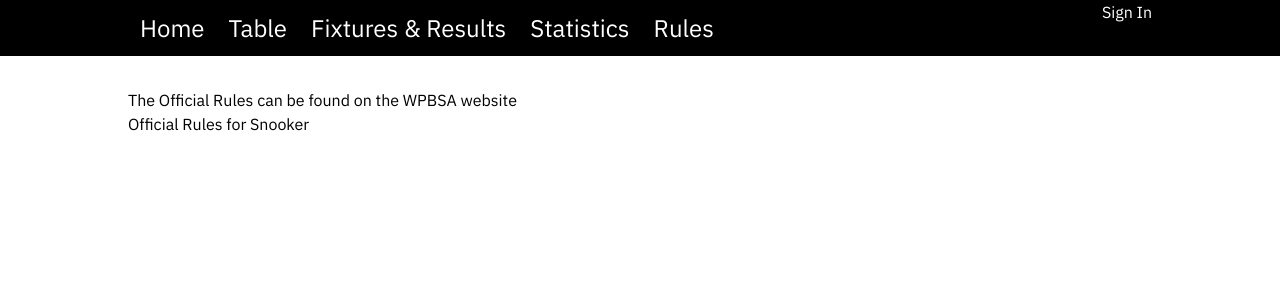
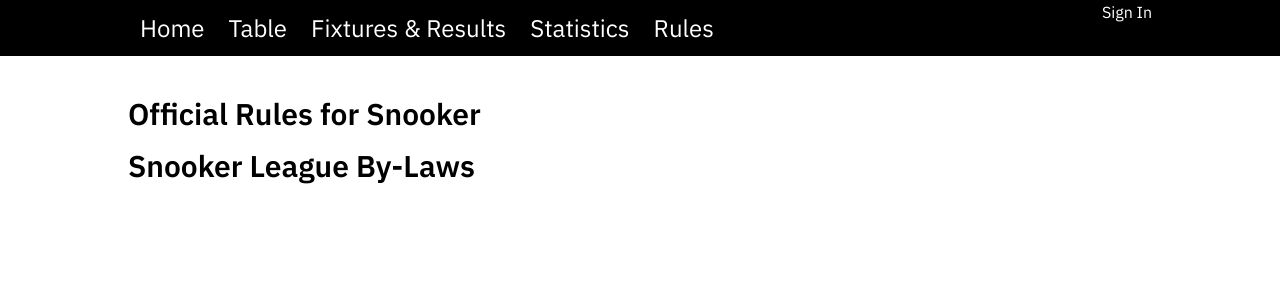
Before and after one commit to jensadria/snooker-league, a Next.js app: page /rules in a window 1280 px wide. Shown: the top 300 px of the page. Built offline with nearby package versions, Linux system fonts and the light colour scheme; no server answers.

Commit message:
Added temporary banner image, Added rules and By-Laws

```diff
--- a/components/main/MainPage.tsx
+++ b/components/main/MainPage.tsx
@@ -1,5 +1,6 @@
 import { NextPage } from "next";
 import MainPageLink from "./MainPageLink";
+import Image from "next/image";
 
 const MainPage: NextPage = () => {
   const links = [
@@ -10,7 +11,7 @@ const MainPage: NextPage = () => {
   ];
   return (
     <div>
-      <h1 className='text-6xl font-bold mb-8 text-green-700'>Pot Black Snooker League</h1>
+      <h1 className='text-6xl font-bold mb-8 text-white'>Pot Black Snooker League</h1>
       <div className='align-center flex flex-col'>
         {links.map((link, index) => {
           return <MainPageLink link={link} key={index} />;
--- a/components/main/MainPageLink.tsx
+++ b/components/main/MainPageLink.tsx
@@ -8,7 +8,7 @@ interface MainPageLinkProps {
 const MainPageLink: NextPage<MainPageLinkProps> = ({ link }) => {
   return (
     <Link href={link.link}>
-      <a className='font-semibold text-4xl py-2 hover:underline hover:decoration-green-700 w-fit'>
+      <a className='font-semibold text-4xl text-white py-2 hover:underline hover:decoration-green-500 w-fit'>
         {link.title}
       </a>
     </Link>
--- a/pages/index.tsx
+++ b/pages/index.tsx
@@ -9,16 +9,24 @@ const Home: NextPage = () => {
   const { data: session, status } = useSession();
 
   return (
-    <div className='w-4/5 mx-auto mt-8'>
+    <>
       <Head>
         <title>Snooker League</title>
         <meta name='description' content='Pot Black Snooker League' />
         <link rel='icon' href='/favicon.ico' />
       </Head>
-      <MainPage />
-
-      <footer className='text-3xl'></footer>
-    </div>
+      <div className='h-screen'>
+        <div
+          className='bg-fixed bg-cover bg-no-repeat h-4/5 bg-top bg-gradient-to-tr'
+          style={{ backgroundImage: "url('./snookerheader.jpg')" }}
+        >
+          <div className='w-4/5 mx-auto pt-8'>
+            <MainPage />
+          </div>
+        </div>
+        <footer className='text-3xl'></footer>
+      </div>
+    </>
   );
 };
 
--- a/pages/rules/index.tsx
+++ b/pages/rules/index.tsx
@@ -6,10 +6,18 @@ interface LeagueTableProps {
 
 const LeagueTable: NextPage<LeagueTableProps> = () => {
   return (
-    <div className='w-4/5 mx-auto mt-8'>
-      <div>The Official Rules can be found on the WPBSA website</div>
-      <a href='https://wpbsa.com/rules/' className='hover:underline hover:decoration-green-500'>
+    <div className='w-4/5 mx-auto mt-8 flex flex-col'>
+      <a
+        href='https://wpbsa.com/rules/'
+        className='font-semibold text-3xl py-2 hover:underline hover:decoration-green-700 w-fit'
+      >
         Official Rules for Snooker
+      </a>
+      <a
+        href='https://pbcentre.com.au/wp-content/uploads/2022/05/Snooker-League-By-Laws.pdf'
+        className='font-semibold text-3xl py-2 hover:underline hover:decoration-green-700 w-fit'
+      >
+        Snooker League By-Laws
       </a>
     </div>
   );
```
Also changed, not shown: public/snookerheader.jpg (added), 1 other file (tests, documents, lock files or other folders).
